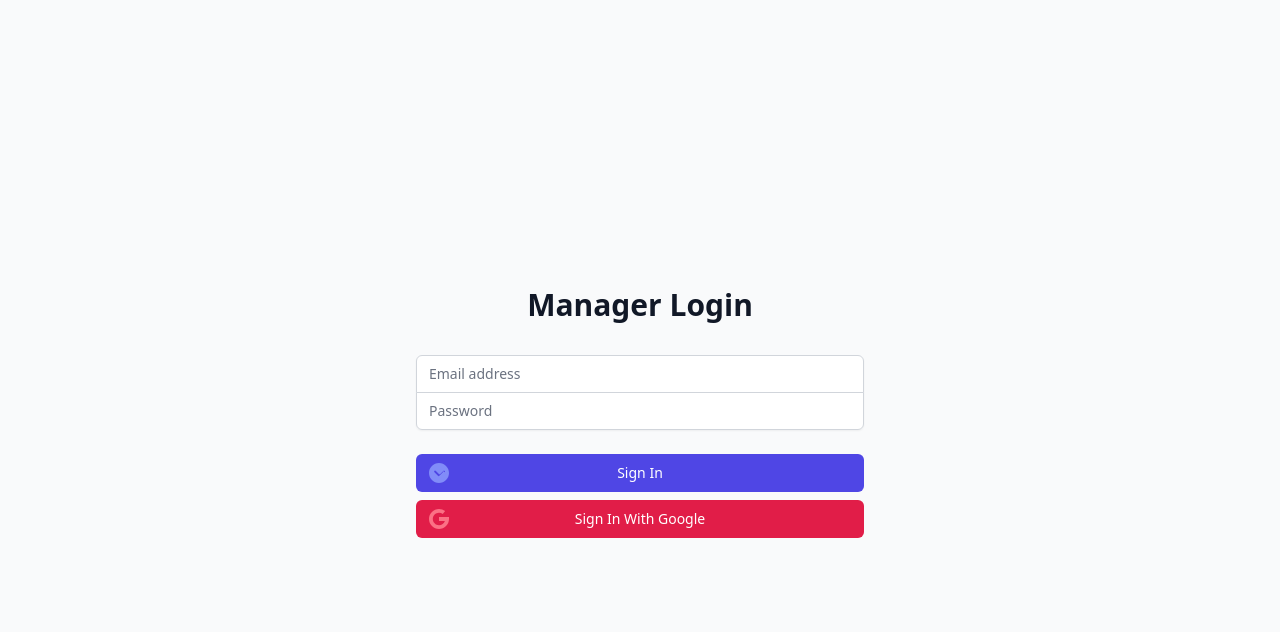
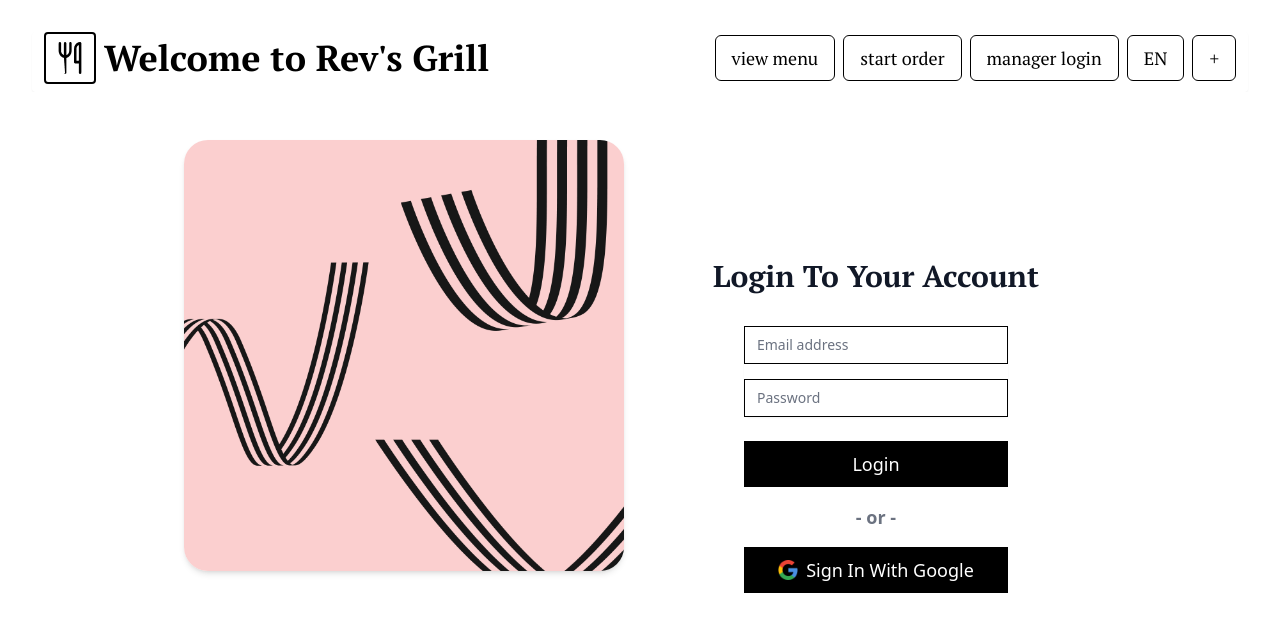
Before and after one commit to csce-315-331-2024a/project-3-full-stack-agile-web-project-3-901-7, a React (Vite) app in the folder frontend/: page /login in a window 1280 px wide. Shown: the top 632 px of the page. Built offline with nearby package versions, Linux system fonts and the light colour scheme.

Commit message:
improve login ui

```diff
--- a/frontend/src/pages/Login.tsx
+++ b/frontend/src/pages/Login.tsx
@@ -1,12 +1,13 @@
-import React, { useState } from 'react';
-import { useGoogleLogin } from '@react-oauth/google';
-import { useNavigate } from 'react-router-dom';
+import React, { useState } from "react";
+import { useGoogleLogin } from "@react-oauth/google";
+import { useNavigate } from "react-router-dom";
+import Navbar from "../components/Navbar";
 
 interface ILoginButtonProps {
-    color: string;
+    color?: string;
     isSubmit?: boolean;
     children?: JSX.Element | string;
-    icon: IIcon;
+    icon?: IIcon;
     onClick?: () => void;
 }
 
@@ -30,62 +31,76 @@ const LoginButton: React.FC<ILoginButtonProps> = (props) => {
     return (
         <button
             type={props.isSubmit ? "submit" : "button"}
-            className={`group relative w-full flex justify-center py-2 px-4 border border-transparent text-sm font-medium rounded-md text-white bg-${props.color}-600 hover:bg-${props.color}-700 focus:outline-none focus:ring-2 focus:ring-offset-2 focus:ring-${props.color}-500`}
+            className={`w-full text-white bg-black group relative flex justify-center py-2 px-4 border border-black text-lg font-medium rounded-m bg-${
+                props.color || "gray"
+            }-300 hover:bg-${
+                props.color || "gray"
+            }-400 focus:outline-none focus:ring-2 focus:ring-offset-2 focus:ring-${
+                props.color || "gray"
+            }-500`}
             onClick={() => props.onClick && props.onClick()}
         >
-            <span className="absolute left-0 inset-y-0 flex items-center pl-3">
-                <svg
-                    className={`h-5 w-5 text-${props.color}-400 group-hover:text-${props.color}-300`}
-                    xmlns="http://www.w3.org/2000/svg"
-                    viewBox={`0 0 ${props.icon.viewboxSize || 20} ${props.icon.viewboxSize || 20}`}
-                    fill="currentColor"
-                    aria-hidden="true"
-                >
-                    <path
-                        fillRule="evenodd"
-                        d={props.icon.path}
-                        clipRule="evenodd"
+            <span className="flex items-center">
+                {props.icon && (
+                    <span className="mr-2">
+                        <img
+                            className="h-5 w-5"
+                            src="/icons/google.png"
+                            alt="Google Icon"
                         />
-                </svg>
                     </span>
-            <div>
-                {props.children}
-            </div>
+                )}
+                <span>{props.children}</span>
+            </span>
         </button>
-    )
-}
+    );
+};
 
-const Login : React.FC = () => {
+const Login: React.FC = () => {
     const navigate = useNavigate();
-    const [email, setEmail] = useState('');
-    const [password, setPassword] = useState('');
+    const [email, setEmail] = useState("");
+    const [password, setPassword] = useState("");
 
     const googleLogin = useGoogleLogin({
-        onSuccess: user => {
-            console.log('Login Success:', user);
+        onSuccess: (user) => {
+            console.log("Login Success:", user);
             navigate("/manager");
         },
-        onError: error => {
+        onError: (error) => {
             console.error("Login Error:", error);
         },
     });
 
-    const handleSubmit = (e : React.FormEvent) => {
+    const handleSubmit = (e: React.FormEvent) => {
         e.preventDefault();
         console.log(email, password);
         navigate("/manager");
     };
 
     return (
-        <div className="min-h-screen flex items-center justify-center bg-gray-50 py-12 px-4 sm:px-6 lg:px-8">
-            <div className="max-w-md w-full space-y-8">
+        <div className="w-full h-full p-8 relative bg-white">
+            <Navbar />
+            <div className="min-w-screen flex items-center justify-center bg-white py-12">
+                <div className="h-4/5 w-3/4 space-y-8 flex">
+                    <div className="w-1/2 pr-4">
+                        <img
+                            className="shadow-md rounded-3xl h-4/5 w-full object-cover"
+                            src="/icons/loginsquiggle.png"
+                            alt="Login Squiggle"
+                        />
+                    </div>
+                    <div className="items-center w-1/2 pl-4 flex flex-col justify-center">
                         <div>
-                    <h2 className="mt-6 text-center text-3xl font-extrabold text-gray-900">Manager Login</h2>
+                            <h2 className="font-ptserif text-center text-3xl font-extrabold text-gray-900">
+                                Login To Your Account
+                            </h2>
                         </div>
-                <form className="mt-8 space-y-6" onSubmit={handleSubmit}>
-                    <div className="rounded-md shadow-sm -space-y-px">
-                        <div>
-                            <label htmlFor="email-address" className="sr-only">Email address</label>
+                        <form
+                            className="w-3/5 mt-8 space-y-6 mx-auto"
+                            onSubmit={handleSubmit}
+                        >
+                            <div className="w-full rounded-md shadow-sm -space-y-px">
+                                <div className="mb-4">
                                     <input
                                         id="email-address"
                                         name="email"
@@ -93,13 +108,15 @@ const Login : React.FC = () => {
                                         autoComplete="email"
                                         required
                                         value={email}
-                                onChange={(e) => setEmail(e.target.value)}
-                                className={"appearance-none rounded-none relative block w-full px-3 py-2 border border-gray-300 placeholder-gray-500 text-gray-900 rounded-t-md focus:outline-none focus:ring-indigo-500 focus:border-indigo-500 focus:z-10 sm:text-sm"}
+                                        onChange={(e) =>
+                                            setEmail(e.target.value)
+                                        }
+                                        className="appearance-none rounded-none relative block w-full px-3 py-2 border border-black placeholder-gray-500 text-gray-900 focus:outline-none focus:ring-1 focus:ring-black focus:border-black focus:z-10 sm:text-sm"
                                         placeholder="Email address"
                                     />
                                 </div>
+                                <div className="my-4" />
                                 <div>
-                            <label htmlFor="password" className="sr-only">Password</label>
                                     <input
                                         id="password"
                                         name="password"
@@ -107,26 +124,20 @@ const Login : React.FC = () => {
                                         autoComplete="current-password"
                                         required
                                         value={password}
-                                onChange={(e) => setPassword(e.target.value)}
-                                className="appearance-none rounded-none relative block w-full px-3 py-2 border border-gray-300 placeholder-gray-500 text-gray-900 rounded-b-md focus:outline-none focus:ring-indigo-500 focus:border-indigo-500 focus:z-10 sm:text-sm"
+                                        onChange={(e) =>
+                                            setPassword(e.target.value)
+                                        }
+                                        className="appearance-none rounded-none relative block w-full px-3 py-2 border border-black placeholder-gray-500 text-gray-900 focus:outline-none focus:ring-1 focus:ring-black focus:border-black focus:z-10 sm:text-sm"
                                         placeholder="Password"
                                     />
                                 </div>
                             </div>
-
-                    <div className="bg-indigo-600 hover:bg-indigo-700 focus:ring-indigo-500 text-indigo-400 group-hover:text-indigo-300"></div>
-                    <div className="bg-rose-600 hover:bg-rose-700 focus:ring-rose-500 text-rose-400 group-hover:text-rose-300"></div>
-                    <div className="space-y-2">
+                            <div className="space-y-4">
+                                <LoginButton isSubmit>Login</LoginButton>
+                                <div className="text-lg font-bold text-gray-500 space-y-2 text-center">
+                                    - or -
+                                </div>
                                 <LoginButton
-                            color="indigo"
-                            icon={icons.signIn}
-                            isSubmit
-                        >
-                            Sign In
-                        </LoginButton>
-
-                        <LoginButton
-                            color="rose"
                                     icon={icons.google}
                                     onClick={googleLogin}
                                 >
@@ -136,6 +147,8 @@ const Login : React.FC = () => {
                         </form>
                     </div>
                 </div>
+            </div>
+        </div>
     );
 };
 
```
Also changed, not shown: frontend/public/icons/google.png (added), frontend/public/icons/loginsquiggle.png (added). Lines whose indentation alone changed are shown as unchanged.
